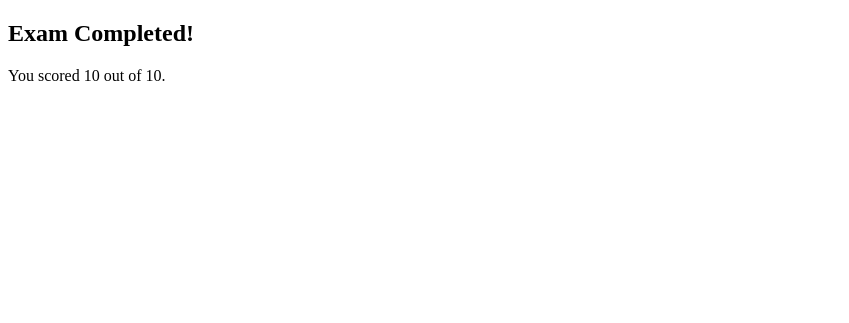
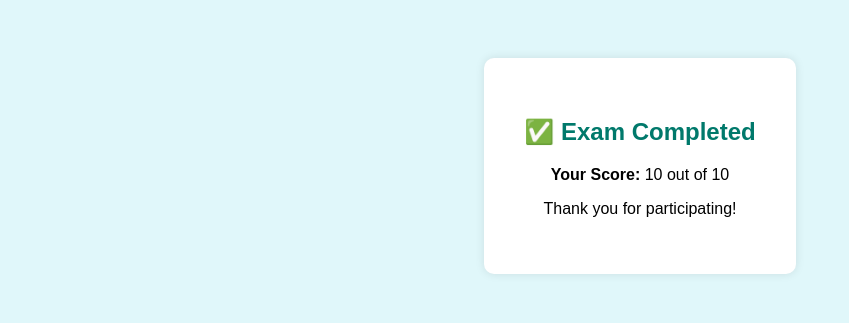
Before and after one commit to Pearl-David/Discipleship-training-cbt-exam-app, a Flask app: template templates/result.html in a window 1280 px wide. Shown: the top 323 px of the page, without its empty margins (0-849 px from the left). Run offline with Flask 3, Linux system fonts and the light colour scheme; the template is opened without the code that fills it: most values are stand-ins (such as "Sample title", 1, 10 or a date in 2020).

Commit message:
Update result.html

```diff
--- a/templates/result.html
+++ b/templates/result.html
@@ -1,8 +1,32 @@
 <!DOCTYPE html>
-<html>
-<head><title>Result</title></head>
+<html lang="en">
+<head>
+    <meta charset="UTF-8">
+    <title>Exam Result</title>
+    <style>
+        body {
+            font-family: Arial, sans-serif;
+            background-color: #e0f7fa;
+            text-align: center;
+            padding: 50px;
+        }
+        .result-box {
+            background-color: #ffffff;
+            padding: 40px;
+            border-radius: 10px;
+            display: inline-block;
+            box-shadow: 0 0 10px rgba(0,0,0,0.1);
+        }
+        h2 {
+            color: #00796b;
+        }
+    </style>
+</head>
 <body>
-    <h2>Exam Completed!</h2>
-    <p>You scored {{ score }} out of {{ total }}.</p>
+    <div class="result-box">
+        <h2>✅ Exam Completed</h2>
+        <p><strong>Your Score:</strong> {{ score }} out of {{ total }}</p>
+        <p>Thank you for participating!</p>
+    </div>
 </body>
 </html>
```
